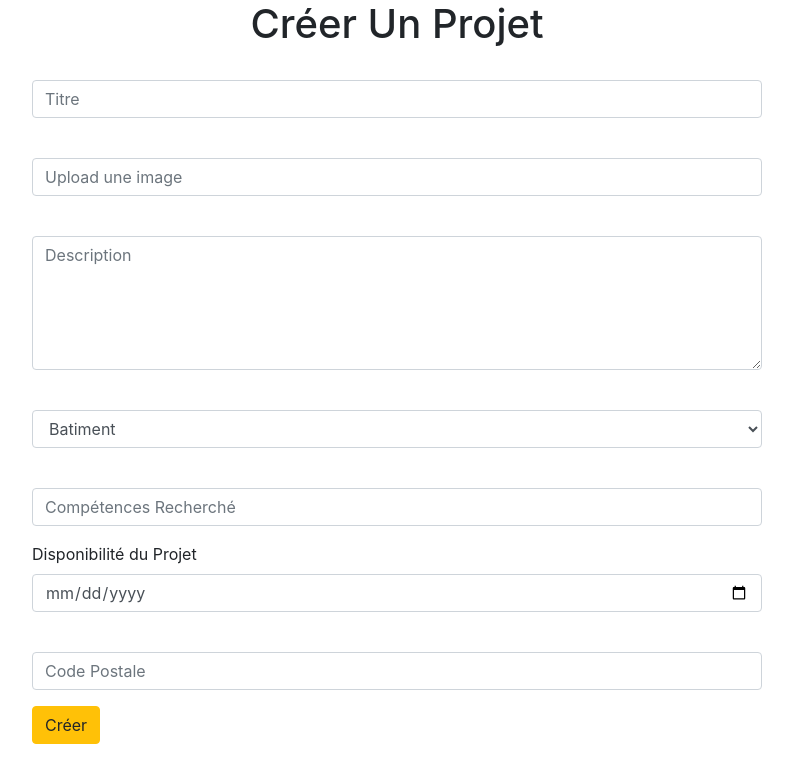
After one commit to WildCodeSchool/lyon-php-2003-project2-sidebyside, a PHP site: template src/View/Project/add.html.twig in a window 1280 px wide. The commit adds this page. Shown: the top 783 px of the page, without its empty margins (243-1036 px from the left). Run offline with PHP 8.4, Linux system fonts and the light colour scheme; the template is opened without the code that fills it, so the values that code supplies are empty; some libraries are stand-ins or nearby versions.

Commit message:
Created files : ProjectController.php, ProjectManager.php, _form.html.twig, add.html.twig and did the connection to DB

```diff
--- a/src/View/Home/index.html.twig
+++ b/src/View/Home/index.html.twig
@@ -2,4 +2,5 @@
 
 {% block content %}
     <h1>Hello Wilder !</h1>
+    <a href="/Project/new/"><button type="button" class="btn btn-warning">Lancez Votre Projet !</button></a>
 {% endblock %}
--- /dev/null
+++ b/src/View/Project/_form.html.twig
@@ -0,0 +1,47 @@
+<div class="container h-100">
+        <h1 class="text-center">Créer Un Projet</h1>
+        <div class="row h-100 justify-content-center align-items-center">
+            <div class="col-12 col-md-10 col-lg-8">
+
+    <form method="POST" action="">
+        <div class="form-group">
+            <label for="inputTitle"></label>
+            <input type="text" class="form-control" id="inputTitle" name="title" placeholder="Titre">
+            <small class="text-danger">{% if errors is defined %}{{ errors.title }}{% endif %}</small>
+        </div>
+        <div class="form-group">
+            <label for="inputImage"></label>
+            <input type="text" class="form-control" id="inputImage" name="banner_image" placeholder="Upload une image">
+        </div>
+        <div class="form-group">
+            <label for="inputDescribe"></label>
+            <textarea class="form-control" id="inputDescribe" name="description" placeholder="Description" rows="5" ></textarea>
+            <small class="text-danger">{% if errors is defined %}{{ errors.description }}{% endif %}</small>
+        </div>
+        <div class="form-group">
+            <label for="inputCategory"></label>
+            <select class="form-control" id="inputCategory" name="category">
+                <option value="batiment">Batiment</option>
+                <option value="informatique">Informatique</option>
+            </select>
+        </div>
+        <div class="form-group">
+            <label for="inputSkill"></label>
+            <input type="text" class="form-control" id="inputSkill" name="skills" placeholder="Compétences Recherché">
+        </div>
+        <div class="form-group">
+            <label for="inputAvailable">Disponibilité du Projet</label>
+            <input type="date" class="form-control" id="inputAvailable" name="deadline">
+            <small class="text-danger">{% if errors is defined %}{{ errors.deadline }}{% endif %}</small>
+        </div>
+        <div class="form-group">
+            <label for="inputZipCode"></label>
+            <input type="text" class="form-control" id="inputZipCode" name="zip_code" placeholder="Code Postale">
+            <small class="text-danger">{% if errors is defined %}{{ errors.zip_code }}{% endif %}</small>
+        </div>
+
+        <button type="submit" class="btn btn-warning">Créer</button>
+    </form>
+    </div>
+        </div>
+            </div>
--- /dev/null
+++ b/src/View/Project/add.html.twig
@@ -0,0 +1,6 @@
+{% extends 'layout.html.twig' %}
+
+{% block title %}Créez votre projet{% endblock %}
+{% block content %}
+    {% include 'Project/_form.html.twig' %}
+{% endblock content %}
--- a/src/View/layout.html.twig
+++ b/src/View/layout.html.twig
@@ -7,6 +7,7 @@
 
     <title>{% block title %}{% endblock %}</title>
 
+    <link rel="stylesheet" href="https://stackpath.bootstrapcdn.com/bootstrap/4.4.1/css/bootstrap.min.css" integrity="sha384-Vkoo8x4CGsO3+Hhxv8T/Q5PaXtkKtu6ug5TOeNV6gBiFeWPGFN9MuhOf23Q9Ifjh" crossorigin="anonymous">
     <link rel="stylesheet" href="/assets/css/style.css">
     {% block stylesheet %}{% endblock %}
     <link rel="icon" href="/assets/images/favicon.png">
```
Also changed, not shown: src/Controller/ProjectController.php (added, +64 -0 lines), src/Model/ProjectManager.php (added, +40 -0 lines).
